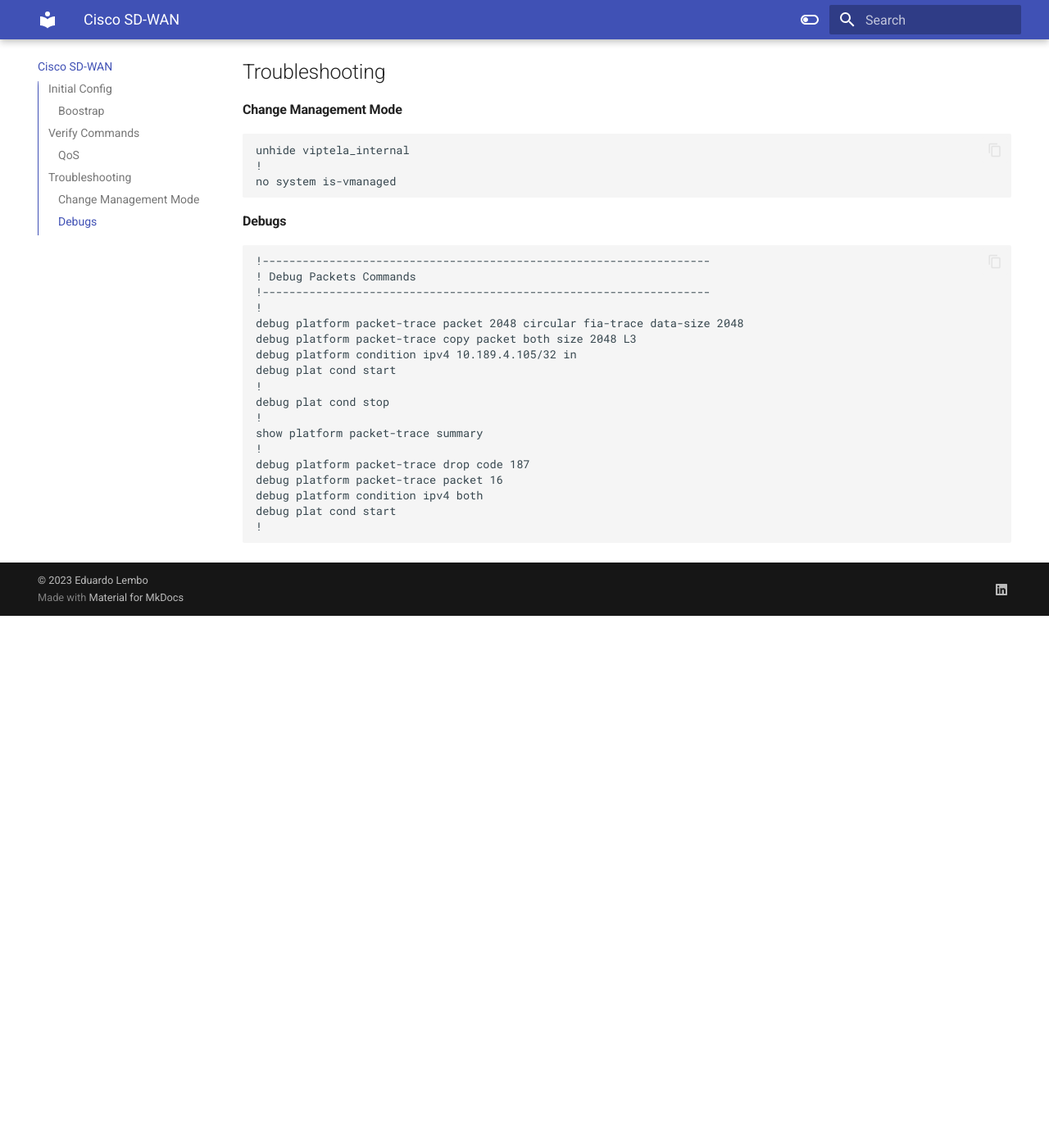
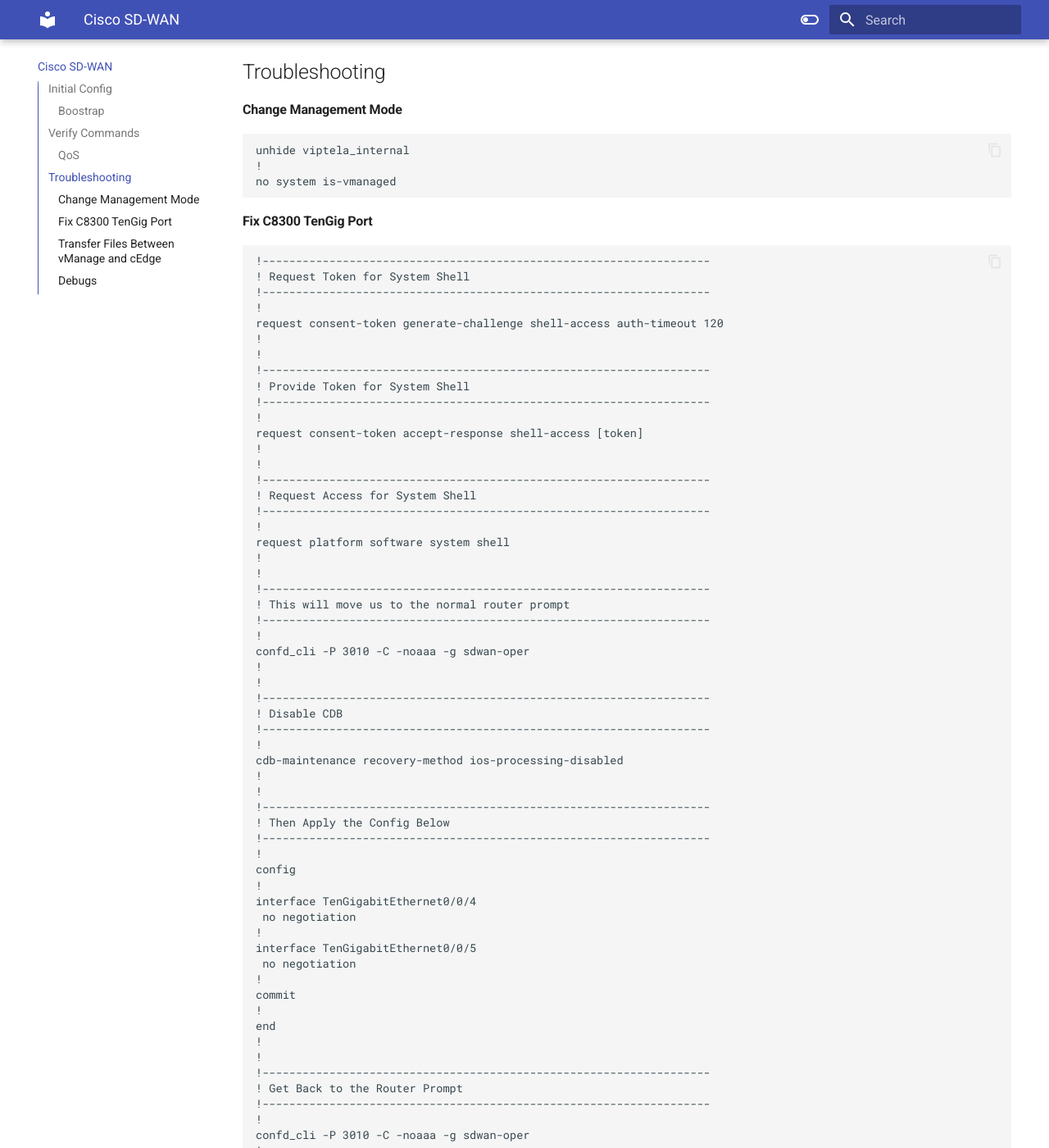
Before and after one commit to elembo/projects-utils, an MkDocs documentation site: the page built from docs/sd-wan.md, in a window 1280 px wide and 1400 px high, scrolled down 1492 px. Shown: the whole window at 82% size. Built offline with MkDocs 1.6.1 and Material for MkDocs 9.7.7, drawn with Linux system fonts in a browser that asks for light colours; before the commit the page ends 2243 px from its top, so only the background shows below that; some of the changed text lies outside the part shown.

```diff
--- a/docs/sd-wan.md
+++ b/docs/sd-wan.md
@@ -72,6 +72,89 @@
     !
     no system is-vmanaged
 
+#### Fix C8300 TenGig Port
+
+    !-------------------------------------------------------------------
+    ! Request Token for System Shell
+    !-------------------------------------------------------------------
+    !
+    request consent-token generate-challenge shell-access auth-timeout 120
+    !
+    !
+    !-------------------------------------------------------------------
+    ! Provide Token for System Shell
+    !-------------------------------------------------------------------
+    !
+    request consent-token accept-response shell-access [token]
+    !
+    !
+    !-------------------------------------------------------------------
+    ! Request Access for System Shell
+    !-------------------------------------------------------------------
+    !
+    request platform software system shell
+    !
+    !
+    !-------------------------------------------------------------------
+    ! This will move us to the normal router prompt
+    !-------------------------------------------------------------------
+    !
+    confd_cli -P 3010 -C -noaaa -g sdwan-oper
+    !
+    !
+    !-------------------------------------------------------------------
+    ! Disable CDB
+    !-------------------------------------------------------------------
+    !
+    cdb-maintenance recovery-method ios-processing-disabled
+    !
+    !
+    !-------------------------------------------------------------------
+    ! Then Apply the Config Below
+    !-------------------------------------------------------------------
+    !
+    config
+    !
+    interface TenGigabitEthernet0/0/4
+     no negotiation
+    !
+    interface TenGigabitEthernet0/0/5
+     no negotiation
+    !
+    commit
+    !
+    end
+    !
+    !
+    !-------------------------------------------------------------------
+    ! Get Back to the Router Prompt
+    !-------------------------------------------------------------------
+    !
+    confd_cli -P 3010 -C -noaaa -g sdwan-oper
+    !
+    !
+    !-------------------------------------------------------------------
+    ! Enable CDB
+    !-------------------------------------------------------------------
+    !
+    cdb-maintenance recovery-method normal-operation
+
+
+#### Transfer Files Between vManage and cEdge
+
+    !-------------------------------------------------------------------
+    ! Transfer from cEdge to vManage
+    !-------------------------------------------------------------------
+    !
+    request execute vpn 0 scp -P 830 admin@[system_ip]:/bootflash/ciscosdwan.txt /home/admin
+    !
+    !
+    !-------------------------------------------------------------------
+    ! Transfer from vManage to cEdge
+    !-------------------------------------------------------------------
+    !
+    request execute vpn 0 scp -P 830 /home/admin/ciscosdwan.txt admin@[system_ip]/bootflash/vmanage-admin
+
 #### Debugs
 
     !-------------------------------------------------------------------
```
Also changed, not shown: 1 other file.
